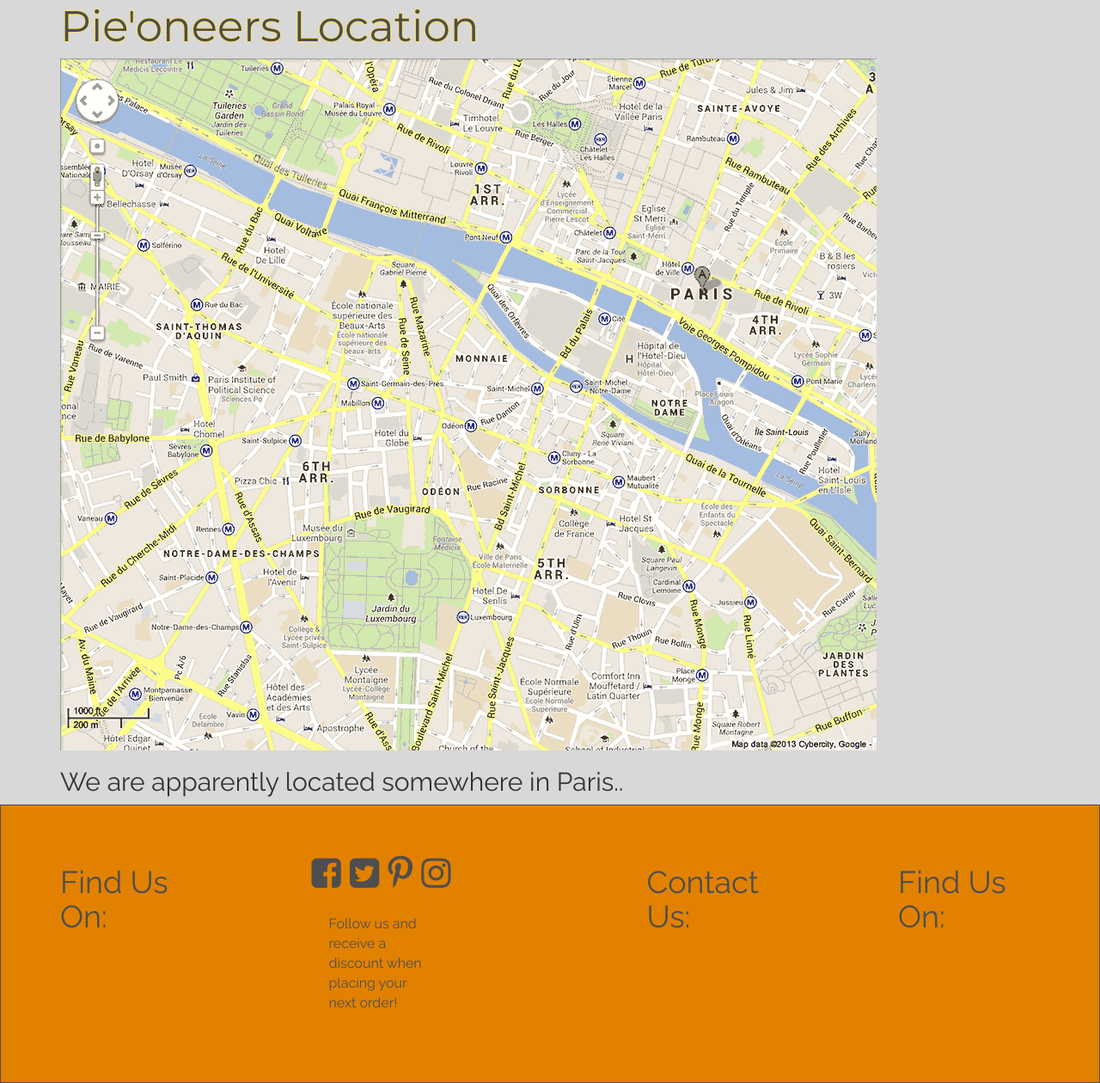
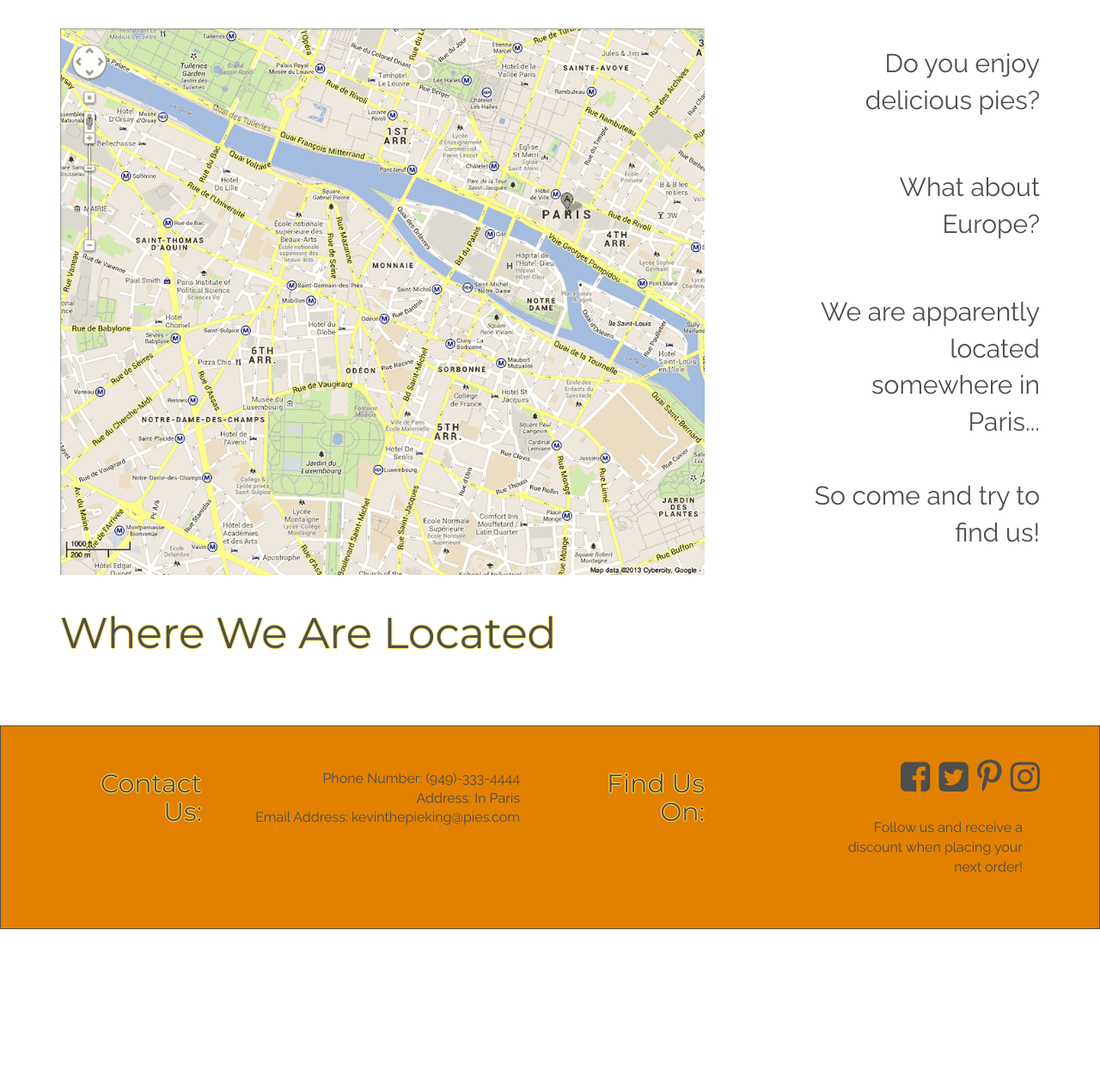
Before and after one commit to kevin-england/Pie, a plain HTML site: page index.html in a window 1280 px wide. Shown: the part 1477-2737 px from the top of the page at 86% size. After the commit the page ends 2558 px from the top, so only its background shows below. Drawn offline with nearby package versions, Linux system fonts and the light colour scheme.

Commit message:
Put finishing touches on the footer section of my page, #1

```diff
--- a/default.css
+++ b/default.css
@@ -55,6 +55,22 @@
 .social {
   font-size: 16px;
   padding: 20px;
+  text-align: right;
+}
+
+.social1 {
+  color: #4e4e4e;
+  font-family: 'Montserrat', sans-serif;
+  font-size: 30px;
+  text-shadow: -1px 0 #ffe257, 0 1px #ffe257, 1px 0 #ffe257, 0 -1px #ffe257;
+}
+
+.map {
+  color: #4e4e4e;
+  font-family: 'Raleway', sans-serif;
+  font-size: 30px;
+  margin-top: 20px;
+  text-align: right;
 }
 
 .feature1 {
@@ -74,9 +90,11 @@
 }
 
 .feature3 {
-  background-color: #d8d8d8;
   font-family: 'Raleway', sans-serif;
   font-size: 20px;
+  margin-bottom: 50px;
+  margin-top: 50px;
+  padding: 20px;
 }
 
 .footer {
@@ -85,5 +103,6 @@
   color: #4e4e4e;
   font-family: 'Raleway', sans-serif;
   font-size: 40px;
-  padding: 50px;
+  padding: 30px;
+  text-align: right;
 }
--- a/index.html
+++ b/index.html
@@ -107,12 +107,18 @@
     <div class="feature3">
       <div class="container">
         <div class="row">
-          <div class="col-md-12">
-            <h1 class="title">Pie'oneers Location</h1>
+          <div class="col-md-8">
             <a href="file:///Users/nicholeengland/Pie/index.html">
-              <img src="map.gif">
+              <img class="img-responsive" src="map.gif">
             </a>
-            <h2>We are apparently located somewhere in Paris..</h2>
+            <h1 class="title">Where We Are Located</h1>
+          </div>
+          <div class="col-md-3 col-md-offset-1">
+            <p class="map">Do you enjoy delicious pies?</p>
+            <br>
+            <p class="map">What about Europe?</p>
+            <br>
+            <p class="map">We are apparently located somewhere in Paris...<br><br>So come and try to find us!</p>
           </div>
         </div>
       </div>
@@ -121,20 +127,21 @@
       <div class="container">
         <div class="row">
           <div class="col-md-2">
-            <h1>Find Us On:</h1>
+            <h2 class="social1">Contact Us:</h2>
           </div>
-          <div class="col-md-2 col-md-offset-1">
+          <div class="col-md-4">
+            <p class="social">Phone Number: (949)-333-4444<br>Address: In Paris<br>Email Address: kevinthepieking@pies.com</p>
+          </div>
+          <div class="col-md-2">
+            <h2 class="social1">Find Us On:</h2>
+          </div>
+          <div class="col-md-3 col-md-offset-1">
             <i class="fa fa-facebook-square"></i>
             <i class="fa fa-twitter-square"></i>
             <i class="fa fa-pinterest-p"></i>
             <i class="fa fa-instagram"></i>
             <p class="social">Follow us and receive a discount when placing your next order!</p>
           </div>
-          <div class="col-md-2 col-md-offset-2">
-            <h1>Contact Us:</h1>
-          </div>
-          <div class="col-md-2 col-md-offset-1">
-            <h1>Find Us On:</h1>
           </div>
         </div>
       </div>
```
